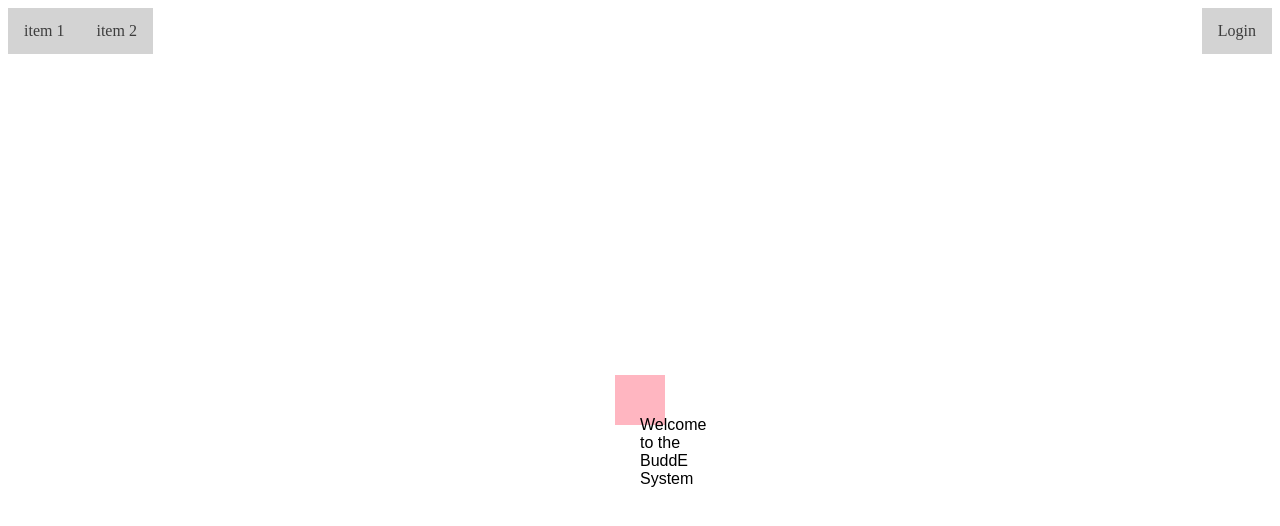
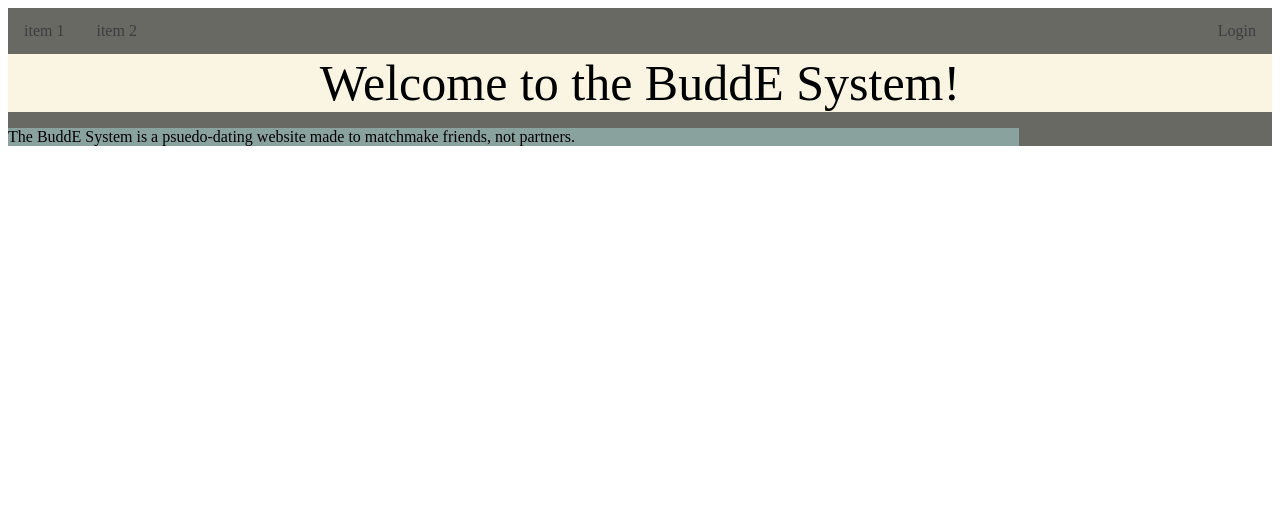
Before and after one commit to JFulweber/buddesystem, a React app: page / in a window 1280 px wide. Shown: the top 526 px of the page. Built offline with nearby package versions, Linux system fonts and the light colour scheme; the HTML template or start-up script is replaced by a standard one.

Commit message:
css work

```diff
--- /dev/null
+++ b/src/app/components/Banner/Banner.jsx
@@ -0,0 +1,12 @@
+import React from 'react';
+import styles from './banner.scss';
+
+export default class Banner extends React.Component{
+    render(){
+        return(
+            <div className = {styles.banner}>
+                <p>{this.props.children}</p>
+            </div>
+        )
+    }
+}
--- /dev/null
+++ b/src/app/components/Banner/banner.scss
@@ -0,0 +1,13 @@
+.banner {
+    background-color: #FAF5E3;
+    width: 100%;
+    height: 15%;
+    text-align: center;
+    display: table;
+    p {
+        font-family: 'Ubuntu';
+        font-size: 50px;
+        display: table-cell;
+        vertical-align: middle;
+    }
+}
--- a/src/app/components/NavBar/navbar.scss
+++ b/src/app/components/NavBar/navbar.scss
@@ -8,7 +8,6 @@
     }
 
     li {
-        background-color: lightgray;
         transition: ease-in-out .2s background-color;
         height: 100%;
         float: left;
@@ -18,12 +17,16 @@
             text-align: center;
             padding: 14px 16px;
             text-decoration: none;
+            border: 0px;
         }
         &:hover{
-            background-color: gray;
+            background-color: #696D7D;
         }
         &:last-child{
             float:right;
         }
+        & .active{
+            border: 5px;
+        }
     }
 }
--- a/src/app/layouts/MasterLayout/layout.scss
+++ b/src/app/layouts/MasterLayout/layout.scss
@@ -1,12 +1,12 @@
 .header{
     height: 5%;
     width: 100%;
-    background-color: lightgray;
+    background-color: #DB5461;
     padding: 0px;
 }
 
 .body{
-    background-color: pink;
+    background-color: #686963;
     margin: 0px;
     top: 5%;
     width: 100%;
--- a/src/app/pages/HomePage.jsx
+++ b/src/app/pages/HomePage.jsx
@@ -1,12 +1,16 @@
 import React from 'react';
 import styles from './homepage.scss';
+import Banner from '../components/Banner/Banner.jsx'
 
-export default class HomePage extends React.Component{
-    render(){
-        return(
-            <div id = 'homepage' className = {styles.homepage}>
-                <p className={styles.arial}> Welcome to the BuddE System </p>
-                <p className={styles.sans}> Welcome to the BuddE System </p>
+export default class HomePage extends React.Component {
+    render() {
+        console.log(styles.banner);
+        return (
+            <div id='homepage' className={styles.homepage}>
+                <Banner> Welcome to the BuddE System! </Banner>
+                <div className = {styles.borderContainer}>
+                    <p> The BuddE System is a psuedo-dating website made to matchmake friends, not partners.</p>
+                </div>
             </div>
         )
     }
--- a/src/app/pages/homepage.scss
+++ b/src/app/pages/homepage.scss
@@ -8,34 +8,18 @@
 
 
 .homepage {
-    @include centerer;
-    background-color:lightpink;
-    padding: 25px;
-    transition: ease-out .2s background-color;
+    height: 100%;
+    width: 100%;
+    margin: 0px;
+    padding: 0px;
+    background-color: #686963;
+}
 
-    &:hover{
-        background-color: gray;
-    }
-    .arial {
-        position: absolute;
-        top: 50%;
-        width: 100%;
-        font-family: 'Arial';
-        transition: ease .5s opacity;
-        &:hover{
-            opacity: 0;
-        }
-    }
+.borderContainer{
+    height: auto;
+    width: 80%;
+    background-color: #8AA29E;
+}
 
-    .sans {
-        position: absolute;
-        width: 100%;
-        top: 50%;
-        font-family: 'Comic Sans MS';
-        opacity: 0;
-        transition: ease .5s opacity;
-        &:hover{
-            opacity: 1;
-        }
-    }
-}
+
+//https://coolors.co/faf3dd-db5461-686963-8aa29e-696d7d
```
Also changed, not shown: 2 other files (tests, documents, lock files or other folders).
